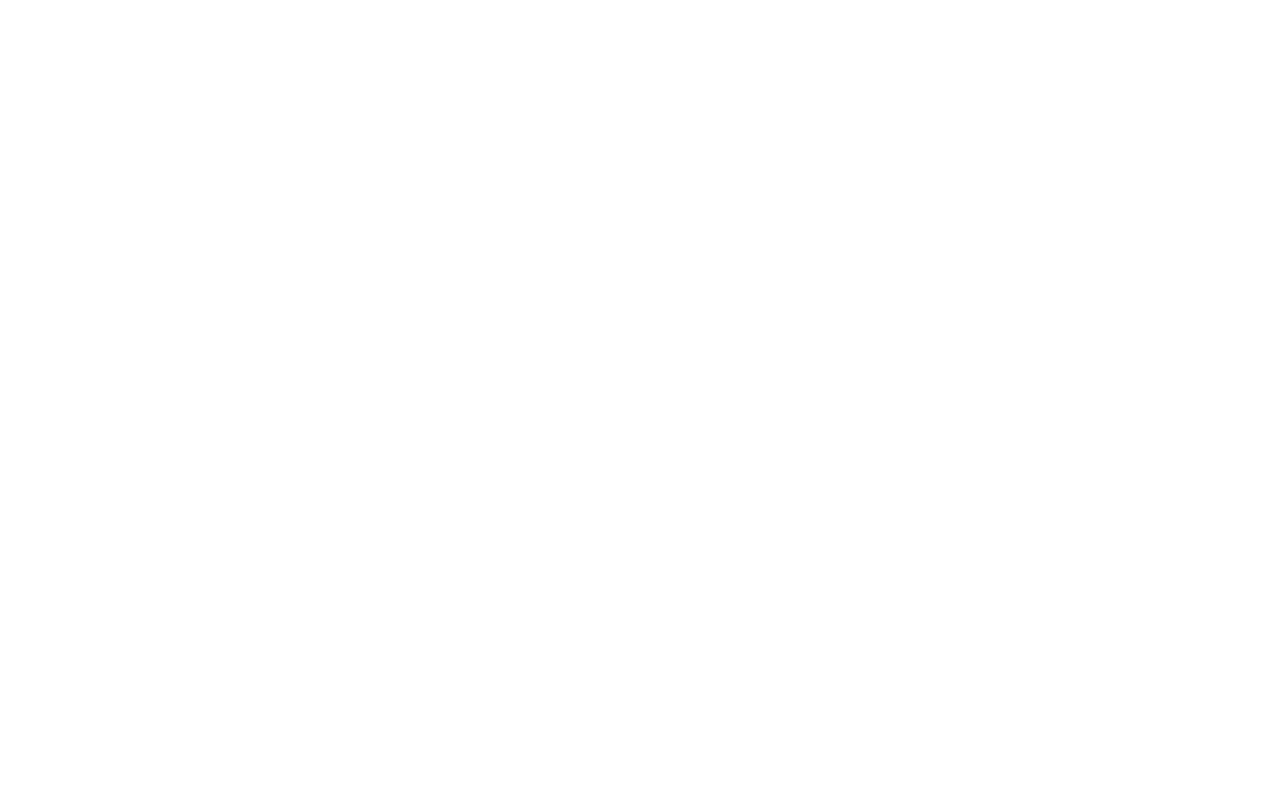
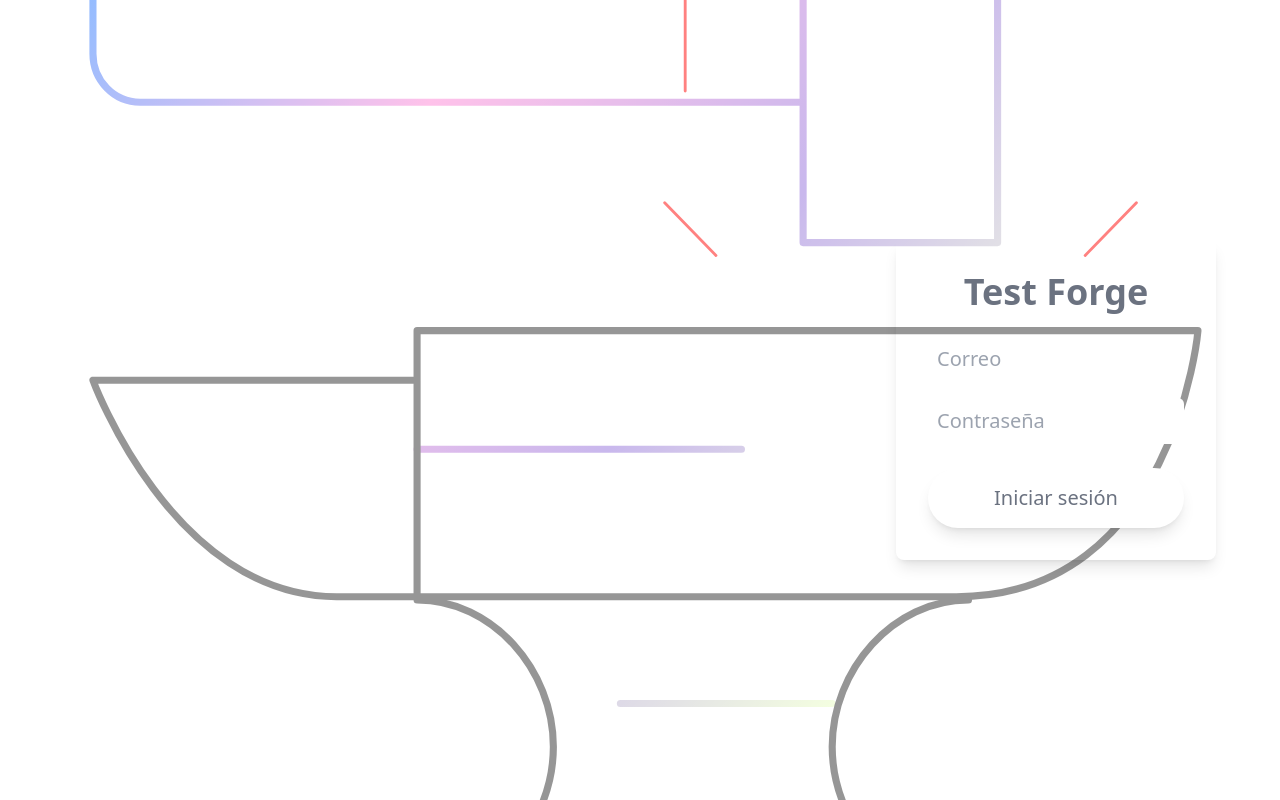
Before and after one commit to JoseHernann/test_forge, a Vue app: page /login in a window 1280 px wide. Before the commit this address had no page. Built offline with nearby package versions, Linux system fonts and the light colour scheme.

Commit message:
Primer Commit para el login
-Se crea la interfaz del login
-Se agrega un usuario hardcodeado para poder mostrar el flujo del sistema en la primer revision, donde si el usuario ingresa credenciales correctas se le mostrara un mensaje de error.
-----Falta mejorar----

```diff
--- a/src/router/index.ts
+++ b/src/router/index.ts
@@ -9,6 +9,12 @@
       component: () => import('../views/HomeView.vue')
     },
 
+  {
+    path: '/login',
+    name: 'login',
+    component: () => import('../views/Auth/LoginPage.vue')
+  },
+
   ]
 })
 
--- /dev/null
+++ b/src/views/Auth/LoginPage.vue
@@ -0,0 +1,66 @@
+<script setup lang="ts">
+import { ref } from 'vue'
+import { useRoute, useRouter } from 'vue-router'
+
+const email = ref('')
+const password = ref('')
+const error = ref('')
+
+const route = useRoute()
+const router = useRouter()
+
+const login = () => {
+  if (email.value === 'aleOrozco@uanl.edu' && password.value === '123') {
+    router.push({ name: 'home' })
+  } else {
+    error.value = 'Credenciales incorrectas'
+  }
+}
+</script>
+
+<template>
+  <div class="min-h-screen flex items-center justify-center relative">
+    <img
+      src="@/assets/img/Frame1.svg"
+      alt="Background"
+      class="absolute inset-0 w-full h-full object-cover"
+    />
+    <div class="absolute inset-0 bg-white bg-opacity-50"></div>
+    <div class="w-1/4 bg-opacity-0 p-8 rounded-lg shadow-lg absolute right-16">
+      <h1 class="text-4xl font-bold text-gray-500 mb-6 text-center">Test Forge</h1>
+      <form @submit.prevent="login" class="bg-opacity-0">
+        <div class="mb-4">
+          <label for="username" class="block text-gray-500 text-2xl font-medium"></label>
+          <input
+            v-model="email"
+            type="text"
+            id="username"
+            name="username"
+            class="w-full p-2 text-xl border border-transparent rounded-md focus:outline-none focus:ring focus:ring-indigo-300"
+            placeholder="Correo"
+          />
+        </div>
+        <div class="mb-6">
+          <label for="password" class="block text-gray-500 text-2xl font-medium"></label>
+          <input
+            v-model="password"
+            type="password"
+            id="password"
+            name="password"
+            class="w-full p-2 text-xl border border-transparent rounded-md focus:outline-none focus:ring focus:ring-indigo-300"
+            placeholder="Contraseña"
+          />
+        </div>
+        <div class="text-center">
+          <button
+            type="submit"
+            class="w-full bg-white p-4 rounded-full text-xl text-gray-500 shadow-lg"
+          >
+            Iniciar sesión
+          </button>
+          <p class="text-red-500">{{ error }}</p>
+        </div>
+      </form>
+    </div>
+  </div>
+</template>
```
Also changed, not shown: src/views/HomeView.vue (+12 -14 lines), src/assets/img/Frame1.svg (added), src/views/Auth/LoginPage.vue.template_style.css/src/assets/img/Frame1.svg (added).
